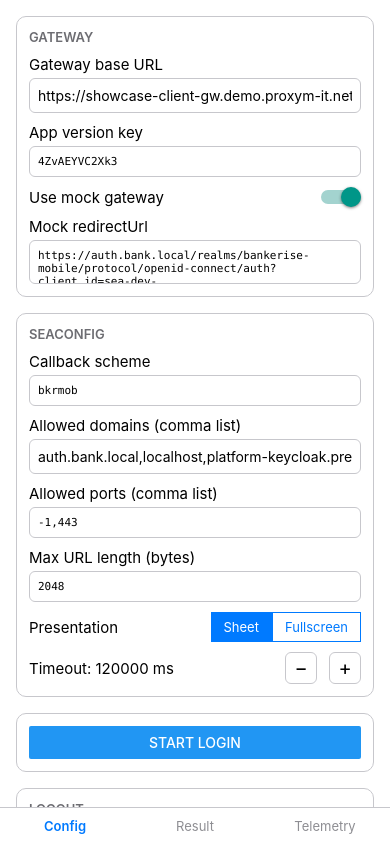
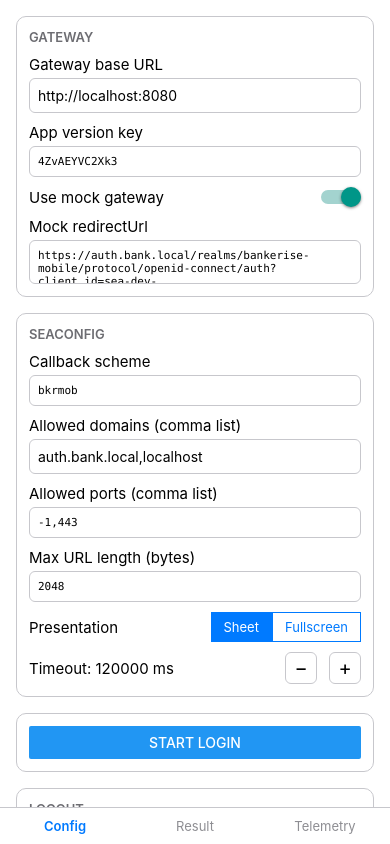
Before and after one commit to bankerise/secure-embedded-authentication, a React Native app in the folder apps/demo-rn/: screen / in a window 390 px wide. Built offline with nearby package versions, Linux system fonts and the light colour scheme.

Commit message:
test and vildation after remove sensible data

```diff
--- a/apps/demo-rn/src/mockGateway.ts
+++ b/apps/demo-rn/src/mockGateway.ts
@@ -19,8 +19,6 @@ export const MOCK_AUTHORIZE_URL =
 export const ALLOWED_DOMAINS = [
   'auth.bank.local',
   'localhost',
-  'platform-keycloak.pres.proxym-it.net',
-  'showcase-client-gw.demo.proxym-it.net'
 ];
 
 /**
--- a/apps/demo-rn/src/settings.ts
+++ b/apps/demo-rn/src/settings.ts
@@ -28,7 +28,7 @@ export type Settings = Readonly<{
 
 function buildDefaults(): Settings {
   return {
-    gatewayBaseURL: 'https://showcase-client-gw.demo.proxym-it.net',
+    gatewayBaseURL: 'http://localhost:8080',
     appVersionKey: '4ZvAEYVC2Xk3',
     callbackScheme: 'bkrmob',
     allowedDomains: ALLOWED_DOMAINS.join(','),
```
